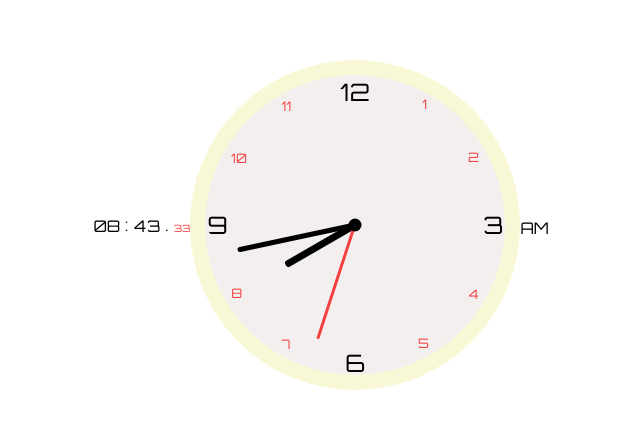
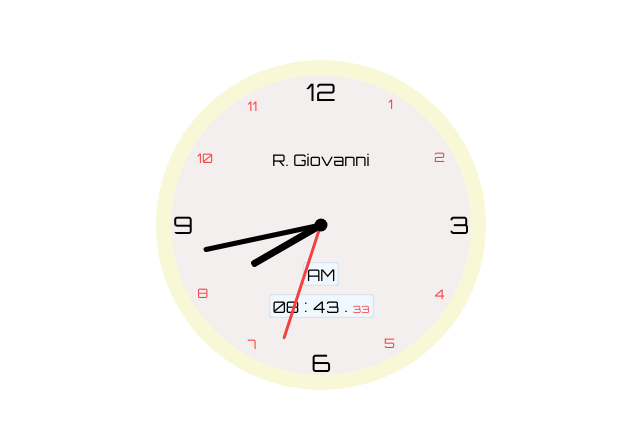
Before and after one commit to GI028/react-clock, a React (Vite) app: page / in a window 1280 px wide. Shown: the part 175-604 px from the top of the page, without its empty margins (319-959 px from the left). Built offline with nearby package versions, Linux system fonts and the light colour scheme.

Commit message:
puting digital clock inside analog clock

```diff
--- a/src/App.tsx
+++ b/src/App.tsx
@@ -1,4 +1,4 @@
-import AnalogClock from "./Componets/AnalogClock"
+import AnalogClock from "./Componets/AnalogClock";
 import DigitalClock from "./Componets/DigitalClock";
 import Digit from "./Componets/DigitalClockComponents/Digit";
 import useTime from "./Helpers/CustomHooks/useTime";
@@ -8,15 +8,26 @@ function App() {
     hours: 12,
     minutes: 0,
     seconds: 0,
-    period:"AM"
+    period: "AM",
   });
   return (
-      <div className="analog-clock-container">
-        <DigitalClock time={time}/>
-        <AnalogClock time={time}/>
-        <Digit digits={["AM", "PM"]} selected={time.period} />
-      </div>
-  )
+    <div className="analog-clock-container">
+      <AnalogClock
+        time={time}
+        top="R. Giovanni"
+        bottom={
+          <>
+            <div className="digital-clock-container">
+              <Digit digits={["AM", "PM"]} selected={time.period} />
+            </div>
+            <div className="digital-clock-container">
+              <DigitalClock time={time} />
+            </div>
+          </>
+        }
+      />
+    </div>
+  );
 }
 
-export default App
+export default App;
--- a/src/Componets/AnalogClock.tsx
+++ b/src/Componets/AnalogClock.tsx
@@ -1,3 +1,4 @@
+import { ReactNode } from "react";
 import { Time } from "../types/Time";
 
 const numbers: number[] = [];
@@ -6,10 +7,15 @@ for (let i = 1; i <= 12; i++) {
 }
 
 type Props = {
-  time:Time
-}
+  time: Time;
+  top?: ReactNode;
+  right?: ReactNode;
+  bottom?: ReactNode;
+  left?: ReactNode;
+  children?: ReactNode;
+};
 
-export default function AnalogClock({time}:Props) {
+export default function AnalogClock({ time, ...chidren }: Props) {
   return (
     <div className="analog-clock">
       <div className="internal-container">
@@ -22,6 +28,17 @@ export default function AnalogClock({time}:Props) {
             <span>{number}</span>
           </div>
         ))}
+
+        <div className="middle-analog vertical">
+          <div className="top">{chidren.top}</div>
+          <div className="bottom">{chidren.bottom}</div>
+        </div>
+
+        <div className="middle-analog">
+          <div className="left">{chidren.right}</div>
+          <div className="right">{chidren.left}</div>
+        </div>
+        <div className="middle-analog">{chidren.children}</div>
         <div
           className="minute-hand"
           style={{
--- a/src/index.css
+++ b/src/index.css
@@ -3,6 +3,11 @@
 * {
   box-sizing: border-box;
   font-family: Orbitron, sans-serif;
+}
+:root {
+  --primary-color: rgb(246, 64, 64);
+  --secondary-color: #2ecc71;
+  --font-main: 'Helvetica', sans-serif;
 }
 body {
   margin: 0;
@@ -113,3 +118,34 @@ body {
     color: rgb(246, 64, 64);
   }
 }
+
+.middle-analog{
+  position: absolute;
+  width: 100%;
+  height: 100%;
+  padding: 20px;
+  display: flex;
+  align-items: center;
+  .right, .left,.top, .bottom{
+    flex: 1;
+    display: flex;
+    gap:8px;
+    align-items: center;
+    justify-content: center;
+  }
+  .top, .bottom{
+    flex-direction: column;
+  }
+}
+.middle-analog.vertical{
+  flex-direction: column;
+}
+
+.digital-clock-container{
+  background-color: aliceblue;
+  width: fit-content;
+  height: fit-content;
+  padding: 2px 4px;
+  border-radius: 4px;
+  box-shadow: 0 0 2px 0 rgba(83, 83, 83, 0.448) inset;
+}
```
